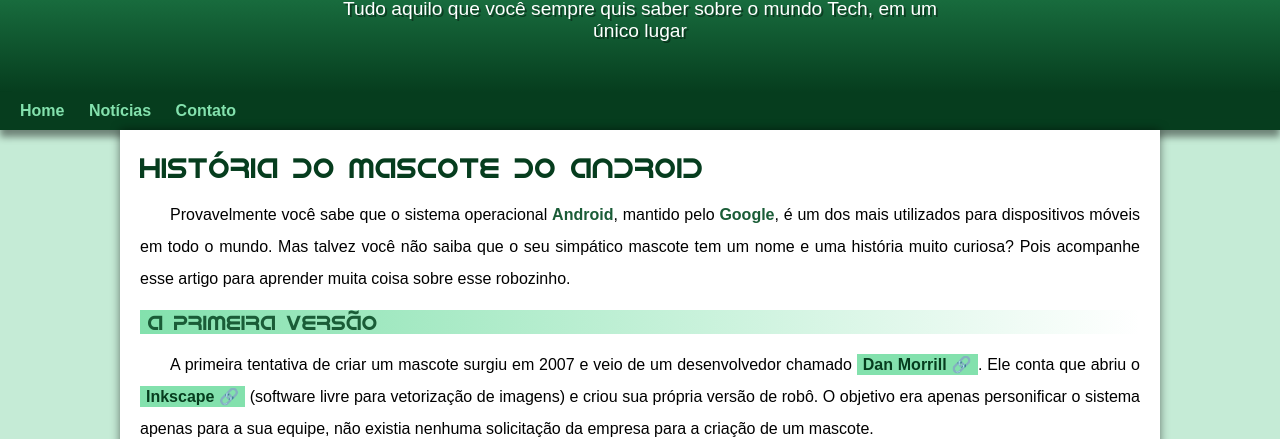
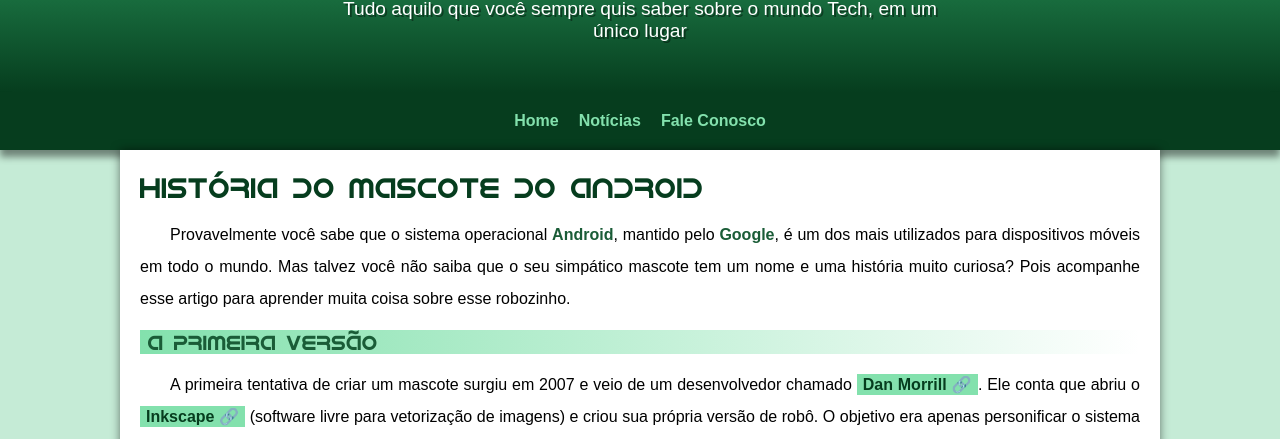
Before and after one commit to vss-vinicius/projeto-android, a plain HTML site: page index.html in a window 1280 px wide. Shown: the part 119-558 px from the top of the page. Drawn offline with Linux system fonts and the light colour scheme.

Commit message:
menu centralizado

```diff
--- a/index.html
+++ b/index.html
@@ -18,7 +18,7 @@
     <nav>
         <a href="#">Home</a>
         <a href="#">Notícias</a>
-        <a href="#">Contato</a>
+        <a href="#">Fale Conosco</a>
     </nav>
 
     <main>
--- a/style/style.css
+++ b/style/style.css
@@ -79,6 +79,10 @@ header>p {
 }
 
 nav {
+    /*Display stuff*/
+    display: flex;
+    align-items: center;
+    justify-content: center;
     /*Box model stuff*/
     padding: 10px;
     background-color: var(--cor5);
```
